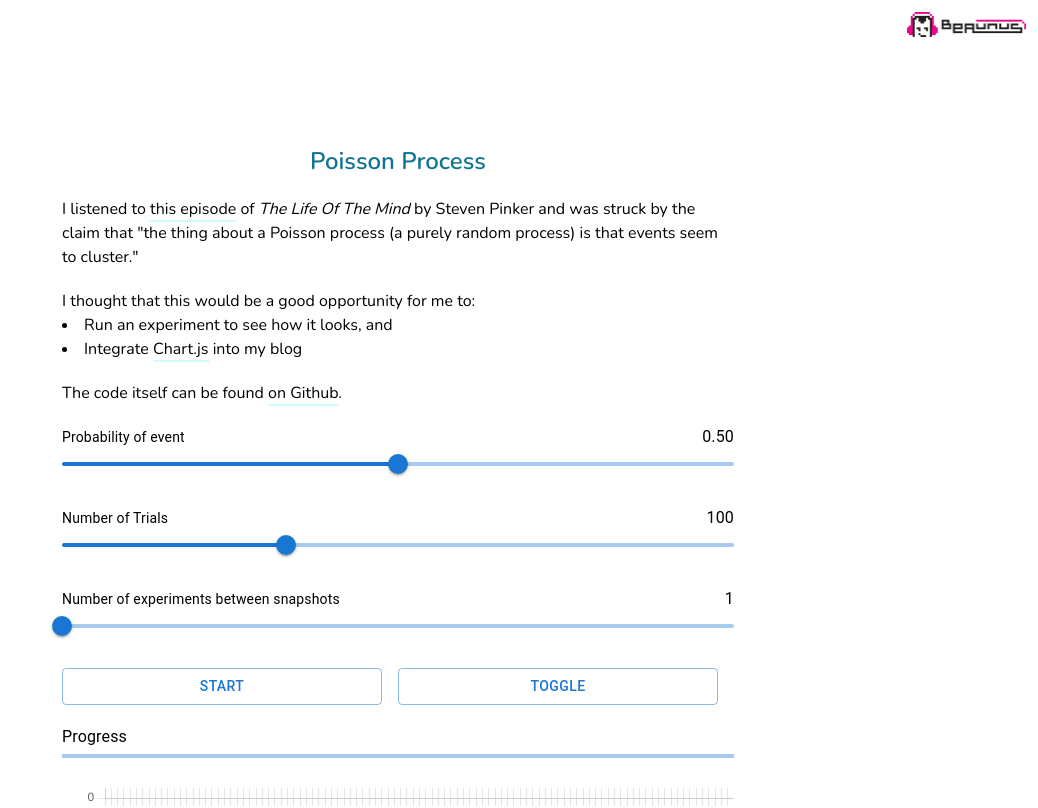
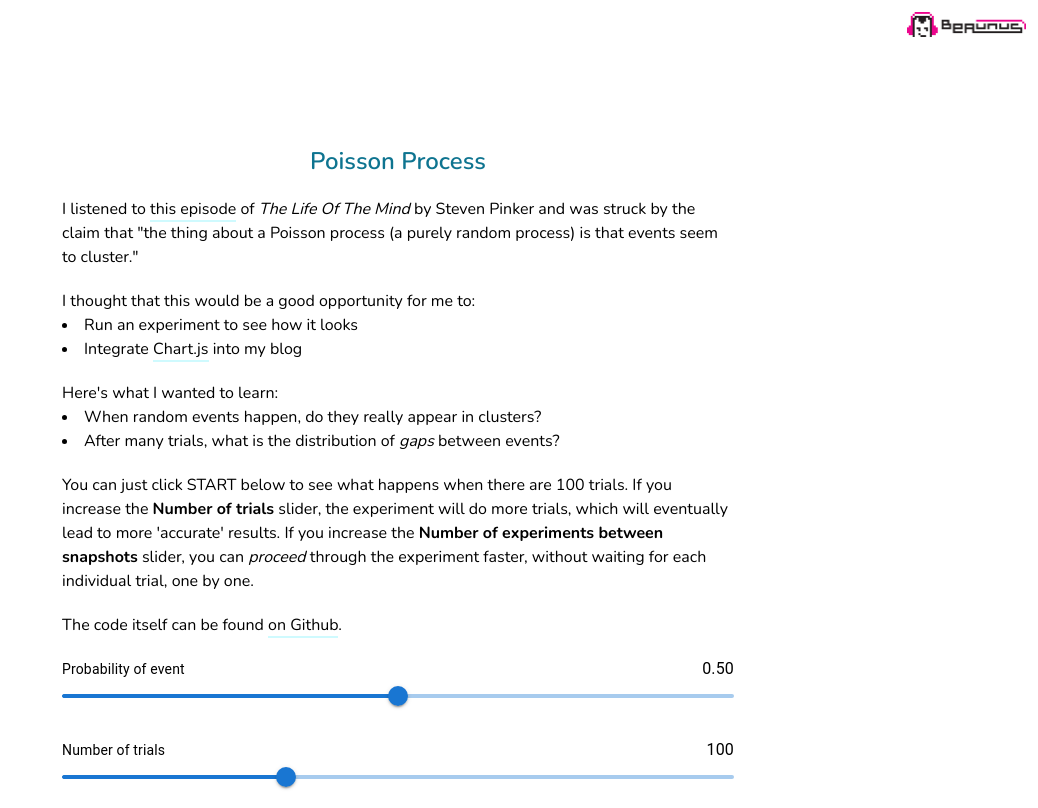
Before and after one commit to beaunus/beaunus.com, a Next.js app: page /blog/poisson in a window 1280 px wide. Shown: the top 808 px of the page, without its empty margins (242-1280 px from the left). Built offline with nearby package versions, Linux system fonts and the light colour scheme.

Commit message:
feature: add explanation

```diff
--- a/pages/blog/poisson.tsx
+++ b/pages/blog/poisson.tsx
@@ -1,3 +1,4 @@
+import { List, ListItem } from "@mui/material";
 import Box from "@mui/material/Box";
 import Button from "@mui/material/Button";
 import FormControlLabel from "@mui/material/FormControlLabel";
@@ -137,7 +138,7 @@ const Poisson: NextPage = () => {
             </p>
             <ul className="list-disc list-inside">
               I thought that this would be a good opportunity for me to:
-              <li>Run an experiment to see how it looks, and</li>
+              <li>Run an experiment to see how it looks</li>
               <li>
                 Integrate{" "}
                 <HighlightedLink href="https://www.chartjs.org">
@@ -146,6 +147,25 @@ const Poisson: NextPage = () => {
                 into my blog
               </li>
             </ul>
+            <ul className="list-disc list-inside">
+              Here&apos;s what I wanted to learn:
+              <li>
+                When random events happen, do they really appear in clusters?
+              </li>
+              <li>
+                After many trials, what is the distribution of <i>gaps</i>{" "}
+                between events?
+              </li>
+            </ul>
+            <p>
+              You can just click START below to see what happens when there are
+              100 trials. If you increase the <b>Number of trials</b> slider,
+              the experiment will do more trials, which will eventually lead to
+              more &apos;accurate&apos; results. If you increase the{" "}
+              <b>Number of experiments between snapshots</b> slider, you can{" "}
+              <i>proceed</i> through the experiment faster, without waiting for
+              each individual trial, one by one.
+            </p>
             <p>
               The code itself can be found{" "}
               <HighlightedLink href="https://github.com/beaunus/beaunus.com/search?q=poisson+performExperiment">
@@ -165,7 +185,7 @@ const Poisson: NextPage = () => {
             />
             <SliderWithLabels
               displayValue={(10 ** numTrialsExponent).toLocaleString()}
-              label="Number of Trials"
+              label="Number of trials"
               sliderMax={6}
               sliderMin={0}
               sliderOnChange={(_event, newValue) =>
```
